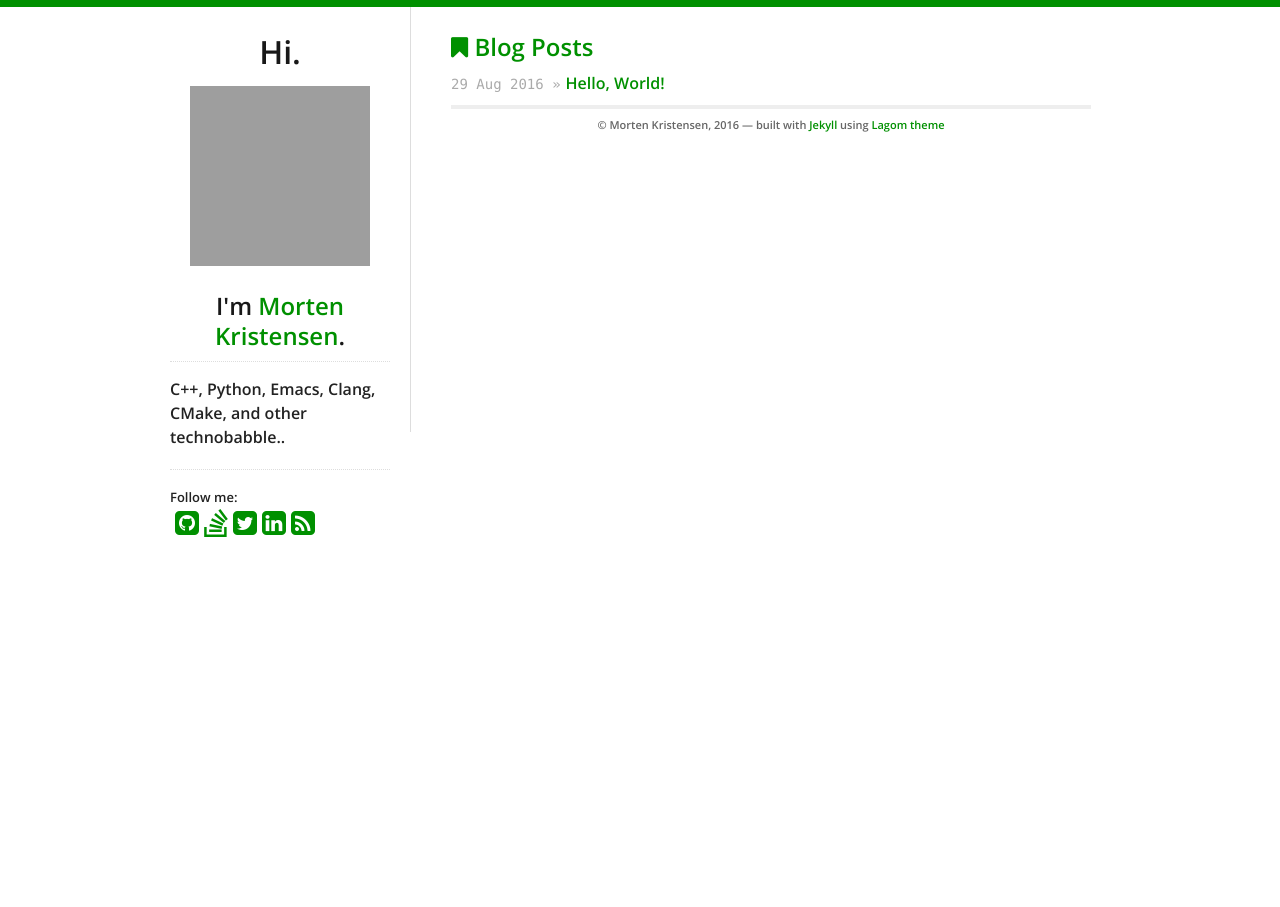
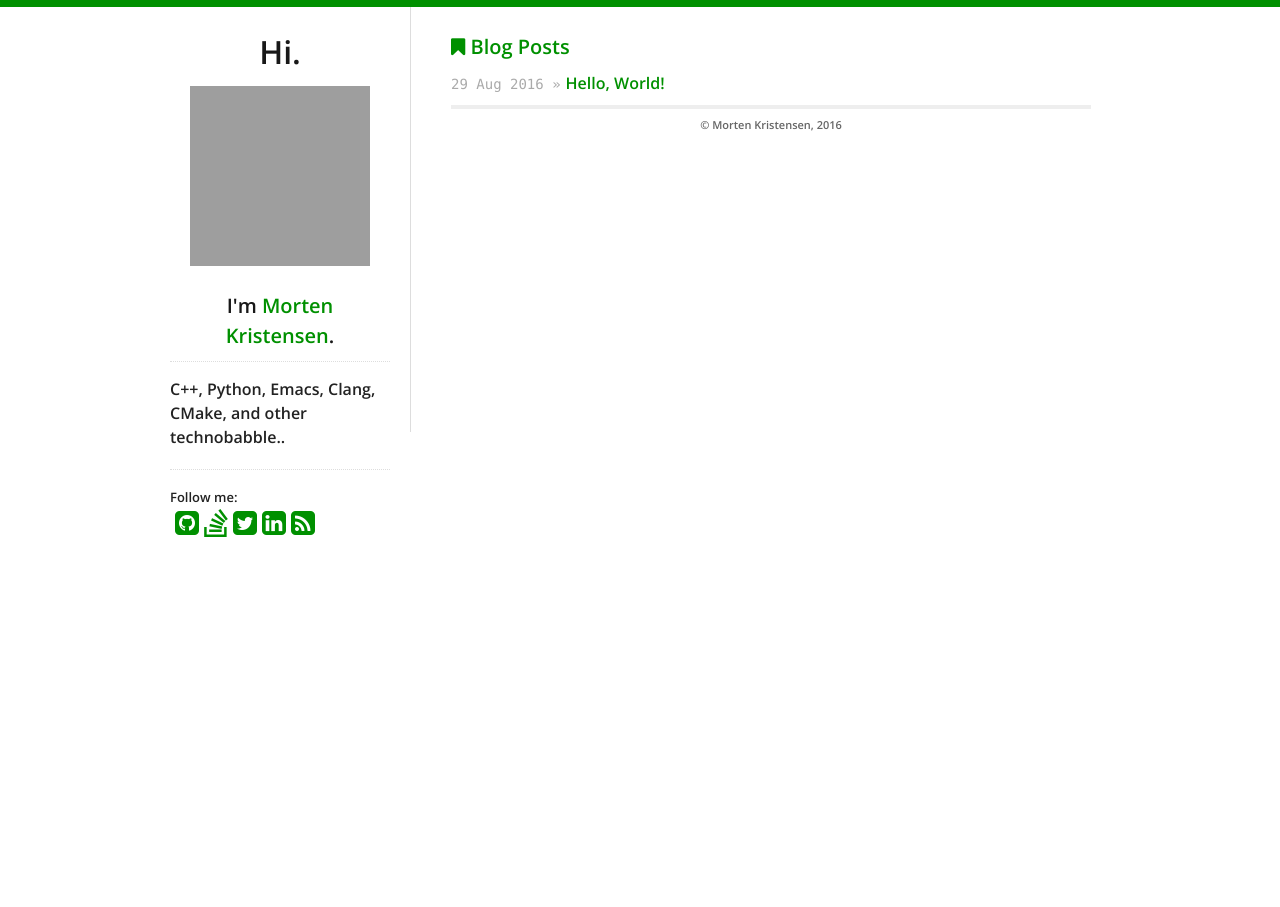
Before and after one commit to netromdk/netromdk.github.io, a Jekyll site: the page built from index.html, in a window 1280 px wide. Built offline with Jekyll 4.4.1, drawn with Linux system fonts in a browser that asks for light colours; nearby versions of some CDN libraries; grey boxes are pictures that could not be loaded.

Commit message:
Visual tweaks.

```diff
--- a/_includes/css/screen.css
+++ b/_includes/css/screen.css
@@ -32,7 +32,7 @@
 }
 
 h2 {
-  font-size: 24px;
+  font-size: 20px;
   line-height: 30px;
 }
 
--- a/_includes/footer.html
+++ b/_includes/footer.html
@@ -7,6 +7,6 @@
   {% endif %}
 
   <p>
-    © {{ site.data.theme.name }}, 2016 &mdash; built with <a href="http://jekyllrb.com/">Jekyll</a> using <a href="https://github.com/swanson/lagom">Lagom theme</a>
+    © {{ site.data.theme.name }}, 2016
   </p>
 </div>
```
